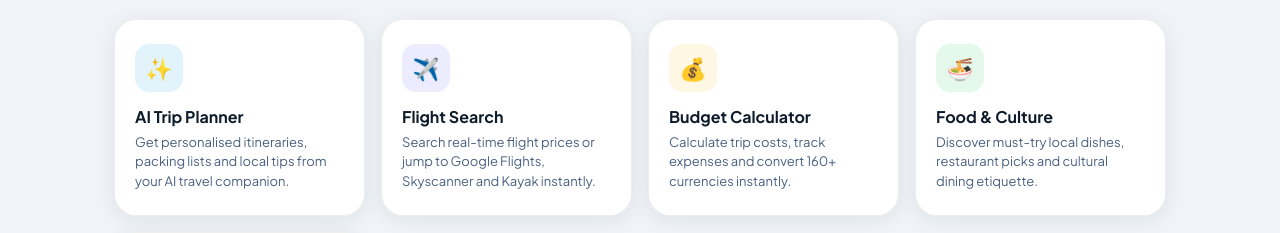
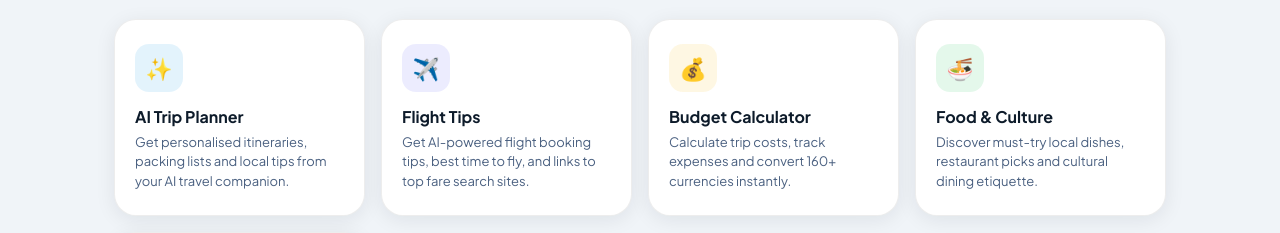
Before and after one commit to rojinthapa/travelmate, a Flask app: page / in a window 1280 px wide. Shown: the part 960-1193 px from the top of the page. Run offline with Flask 3, Linux system fonts and the light colour scheme.

Commit message:
Update index.html

```diff
--- a/templates/index.html
+++ b/templates/index.html
@@ -3,7 +3,7 @@
 
 {% block content %}
 
-<!--HERO -->
+<!-- HERO -->
 <div class="hero">
   <div class="hero-badge">✨ AI-Powered Travel Planning</div>
 
@@ -33,7 +33,7 @@
   </div>
 </div>
 
-<!--TRENDING DESTINATIONS -->
+<!-- TRENDING DESTINATIONS -->
 <div class="section">
   <div class="section-header">
     <h2 class="section-title">🔥 Trending Destinations</h2>
@@ -122,10 +122,11 @@
       <p>Get personalised itineraries, packing lists and local tips from your AI travel companion.</p>
     </a>
 
-    <a href="/flights" class="feature-card">
+    <!-- ✅ FIXED: was href="/flights" (dead route) → now opens AI chat with flight query -->
+    <a href="/chat" class="feature-card" onclick="openChatWithMsg('Help me find the best flights and travel tips for my next trip.')">
       <div class="feature-icon" style="background:rgba(99,102,241,0.12);">✈️</div>
-      <h3>Flight Search</h3>
-      <p>Search real-time flight prices or jump to Google Flights, Skyscanner and Kayak instantly.</p>
+      <h3>Flight Tips</h3>
+      <p>Get AI-powered flight booking tips, best time to fly, and links to top fare search sites.</p>
     </a>
 
     <a href="/budget" class="feature-card">
@@ -148,7 +149,7 @@
   </div>
 </div>
 
-<!-- ═══════════════ CTA STRIP ═══════════════ -->
+<!-- CTA STRIP -->
 <div class="section" style="padding-top:0;padding-bottom:40px;">
   <div style="
     background: linear-gradient(135deg, var(--bg-dark) 0%, #1a3a5c 100%);
@@ -163,7 +164,7 @@
     <div style="position:absolute;bottom:-40px;left:-40px;width:180px;height:180px;border-radius:50%;background:radial-gradient(circle,rgba(245,197,66,0.15),transparent 70%);pointer-events:none;"></div>
 
     <p style="font-size:12px;font-weight:700;text-transform:uppercase;letter-spacing:1.5px;color:var(--gold);margin-bottom:12px;position:relative;z-index:1;">Start Planning Now</p>
-    <h2 style="font-family:'Syne',sans-serif;font-size:clamp(22px,4vw,34px);font-weight:800;color:white;margin-bottom:12px;position:relative;z-index:1;line-height:1.2;">
+    <h2 style="font-family:var(--font-display);font-size:clamp(22px,4vw,34px);font-weight:800;color:white;margin-bottom:12px;position:relative;z-index:1;line-height:1.2;">
       Your next adventure<br>is one prompt away ✈️
     </h2>
     <p style="font-size:15px;color:rgba(255,255,255,0.6);margin-bottom:28px;position:relative;z-index:1;">
@@ -175,7 +176,7 @@
       color:white; text-decoration:none;
       padding:15px 36px;
       border-radius:var(--r-pill);
-      font-family:'Syne',sans-serif;
+      font-family:var(--font-display);
       font-weight:700; font-size:15px;
       box-shadow:0 8px 24px rgba(26,159,224,0.4);
       transition:var(--ease);
```
